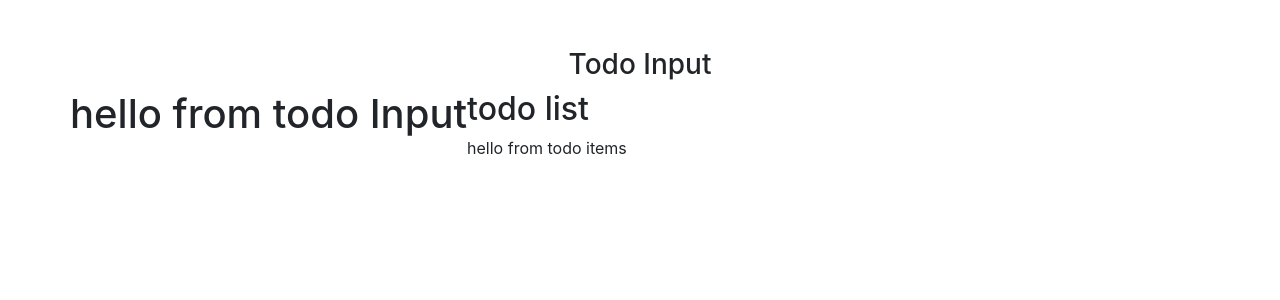
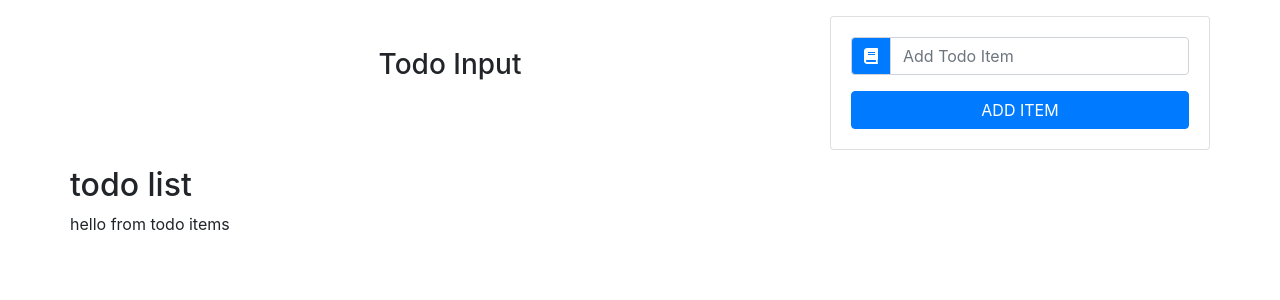
Before and after one commit to himanshu-rawat0710/react-todo, a React (Create React App) app: page / in a window 1280 px wide. Shown: the top 300 px of the page. Built offline with nearby package versions, Linux system fonts and the light colour scheme.

Commit message:
added fontawesome and worked on todoInput js

```diff
--- a/package.json
+++ b/package.json
@@ -3,10 +3,14 @@
   "version": "0.1.0",
   "private": true,
   "dependencies": {
+    "@fortawesome/fontawesome-svg-core": "^1.2.28",
+    "@fortawesome/free-solid-svg-icons": "^5.13.0",
+    "@fortawesome/react-fontawesome": "^0.1.10",
     "@testing-library/jest-dom": "^4.2.4",
     "@testing-library/react": "^9.5.0",
     "@testing-library/user-event": "^7.2.1",
     "bootstrap": "^4.5.0",
+    "fontawesome": "^5.6.3",
     "react": "^16.13.1",
     "react-dom": "^16.13.1",
     "react-scripts": "3.4.1",
--- a/src/App.js
+++ b/src/App.js
@@ -3,6 +3,8 @@ import { v4 as uuidv4 } from 'uuid';
 import 'bootstrap/dist/css/bootstrap.min.css';
 import TodoInput from './components/TodoInput';
 import TodoList from './components/TodoList';
+
+
 
 export default class App extends Component {
   state={
--- a/src/components/TodoInput.js
+++ b/src/components/TodoInput.js
@@ -1,11 +1,27 @@
 import React, { Component } from 'react'
+// fontawesome
+import { FontAwesomeIcon } from '@fortawesome/react-fontawesome';
+import {faBook} from'@fortawesome/free-solid-svg-icons';
 
 export default class TodoInput extends Component {
     render() {
+        const {item,handleChange, handleSubmit, editItem} = this.props;
         return (
-            <h1>
-                hello from todo Input
-            </h1>
+            <div className="card card-body my-3">
+                <form onSubmit={handleSubmit}>
+                    <div className="input-group">
+                        <div className="input-group-prepend">
+                            <div className="input-group-text bg-primary text-white">
+                                <FontAwesomeIcon icon={faBook} />
+                            </div>
+                        </div>
+                        <input type='text' className='form-control text-capitalize' placeholder='add todo item' value={item} onChange={handleChange}/>
+                    </div>
+                    <button type='submit' className='btn btn-primary btn-block mt-3 text-uppercase'>
+                        Add Item
+                    </button>
+                </form>
+            </div>
         )
     }
 }
```
Also changed, not shown: 1 other file (tests, documents, lock files or other folders).
